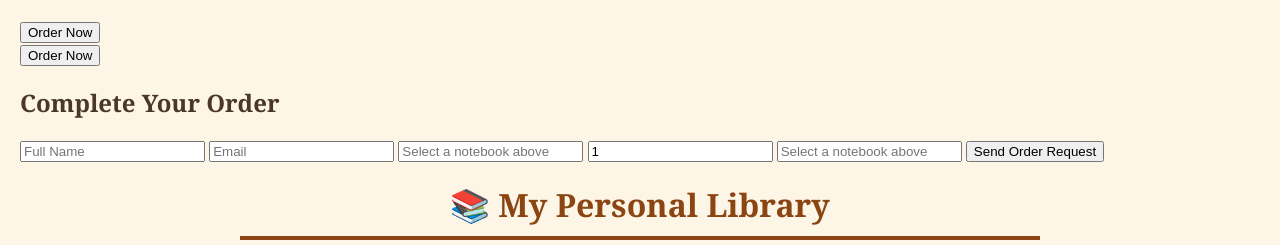
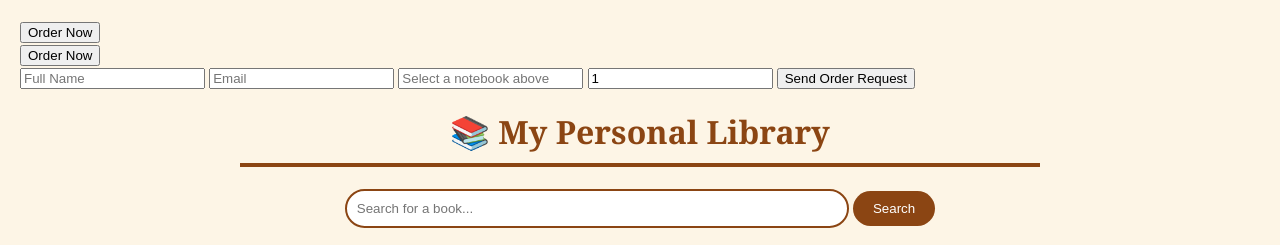
Before and after one commit to Evelyn212008/TypeMyPortfolio, a plain HTML site: page books.html in a window 1280 px wide. Shown: the top 245 px of the page. Drawn offline with Linux system fonts and the light colour scheme.

Commit message:
Add files via upload

```diff
--- a/books.html
+++ b/books.html
@@ -21,30 +21,23 @@
     </style>
 </head>
 <body>
-
-    <section class="shop-container">
+ <section class="shop-container">
   <div class="product-card">
     <button type="button" onclick="selectProduct('Classic Leather','$25.oo')">Order Now</button>
   </div>
-
   <div class="product-card">
     <button type="button" onclick="selectProduct('Spiral Dot Grid','$15.00')">Order Now</button>
   </div>
 </section>
-
 <section id="order-form-section">
-  <h2>Complete Your Order</h2>
   <form action="https://formspree.io/f/YOUR_ID" method="POST" id="main-form">
     <input type="text" name="name" placeholder="Full Name" required>
     <input type="email" name="email" placeholder="Email" required>
     <input type="text" name="product" id="product - display" readonly placeholder="Select a notebook above " required>
     <input type="number" name="quantity" value="1" min="1">
-    <input type="text" name="product" id="product - display" readonly placeholder="Select a notebook above" required>
-
     <button type="submit">Send Order Request</button>
   </form>
 </section>
-
 <div class="shelf-container">
     <h1>📚 My Personal Library</h1>
     <div style="margin: 20px 0;">
@@ -65,7 +58,6 @@
             <div style="color: #ff9800; margin-top: 5px;">★★★★★</div>
             <p>A beautiful story about following your dreams.</p>
         </div>
-
         <div class="book-card">
           <img src="https://m.media-amazon.com/images/I/91bYsX41DVL.jpg" alt="Atomic Habits Cover" style="width: 100px; margin-bottom: 10px; border-radius: 3px;">
             <span class="book-title">Atomic Habits</span>
@@ -74,7 +66,6 @@
             <div style="color: #ff9800; margin-top: 5px;">★★★★★</div>
             <p>How tiny changes lead to remarkable results.</p>
         </div>
-
         <div class="book-card">
          <img src="https://m.media-amazon.com/images/I/81gepf1eMqL.jpg" alt="Mockingbird Cover" style="width: 100px; margin-bottom: 10px; border-radius: 3px;">
             <span class="book-title">To Kill a Mockingbird </span>
@@ -84,15 +75,11 @@
             <p>Racial injustice and loss of innocence.</p>
         </div>
     </div>
-
     <a href="index.html" class="back-link">← Back to Portfolio</a>
 </div>
 <script>
-
-  // Your search bar code
   const searchInput = document.getElementById('bookSearch');
   const bookCards = document.querySelectorAll('.book-card');
-
   searchInput.addEventListener('input', () => {
     const filter = searchInput.value.toLowerCase();
     bookCards.forEach(card => {
@@ -100,7 +87,6 @@
       card.style.display = title.includes(filter) ? "" : "none";
     });
   });
-
   // THE FIX: This is the function the buttons are looking for
   function selectProduct(bookName, price) {
     const displayBox = document.getElementById('product - display');
@@ -111,6 +97,5 @@
     }
   }
 </script>
-</script>
 </body>
 </html>
```
